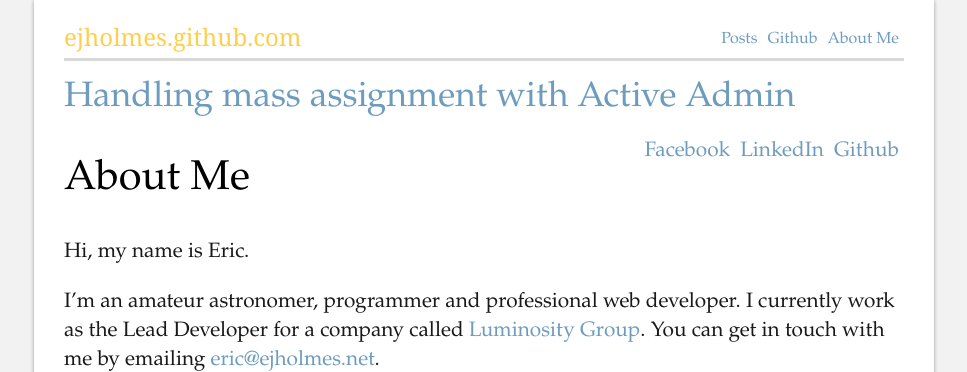
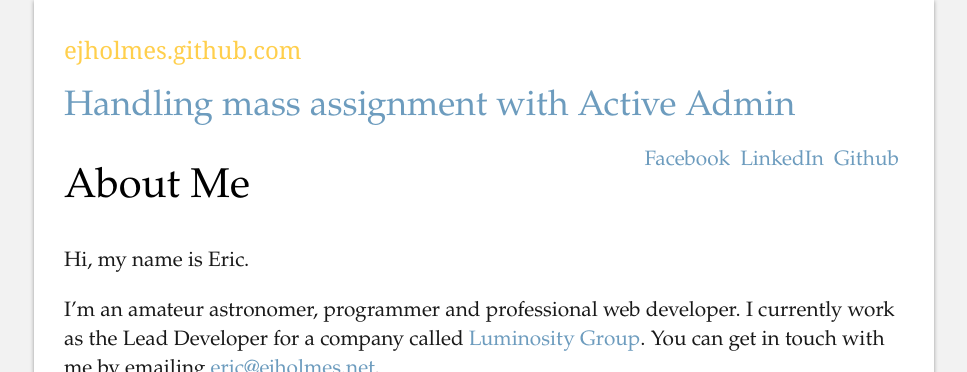
Before and after one commit to ejholmes/ejholmes.github.io, a Jekyll site: the page built from index.html, in a window 1280 px wide, cut to the strip 0-372 px from the top of the page. Shown: the whole strip, without its empty margins (156-1123 px from the left). Built offline with Jekyll 4.4.1, drawn with Linux system fonts in a browser that asks for light colours; nearby versions of some CDN libraries; some web fonts are replaced; Markdown is read by kramdown in place of the engine named in the settings; comment, search, counter and statistics services are not loaded.

Commit message:
Hide the nav.

```diff
--- a/css/screen.css
+++ b/css/screen.css
@@ -35,27 +35,33 @@ div#container {
   box-shadow: 0 1px 4px #999999; }
 
 div#header {
+  margin-top: -1em;
   margin-bottom: 1em;
-  border-bottom: 3px solid #d9d9d9;
-  padding-bottom: 0.3em; }
+  border-bottom: 3px solid transparent;
+  padding-bottom: 0.3em;
+  height: 3em;
+  line-height: 3em; }
+  div#header:hover {
+    border-color: #d9d9d9; }
+    div#header:hover ul {
+      display: block; }
   div#header #logo {
-    margin-top: -0.4em;
     float: left;
     font-family: 'Patua One', Georgia, serif;
-    font-size: 1.5em; }
+    font-size: 1.5em;
+    margin-top: 0.5em; }
     div#header #logo a {
-      color: rgba(255, 187, 0, 0.7);
-      /* text-shadow: 1px 1px 0px rgba(0, 0, 0, 0.66); */
-      /* @include transition(color 0.5s ease-in-out); */ }
+      color: rgba(255, 187, 0, 0.7); }
       div#header #logo a:hover {
         color: #fb0; }
     div#header #logo span {
       color: #999; }
   div#header ul {
     float: right;
-    display: block;
+    display: none;
     padding: 0;
     margin: 0;
+    margin-top: 1.0em;
     list-style: none; }
     div#header ul li {
       display: block;
```
Also changed, not shown: _sass/screen.scss (+40 -5 lines).
